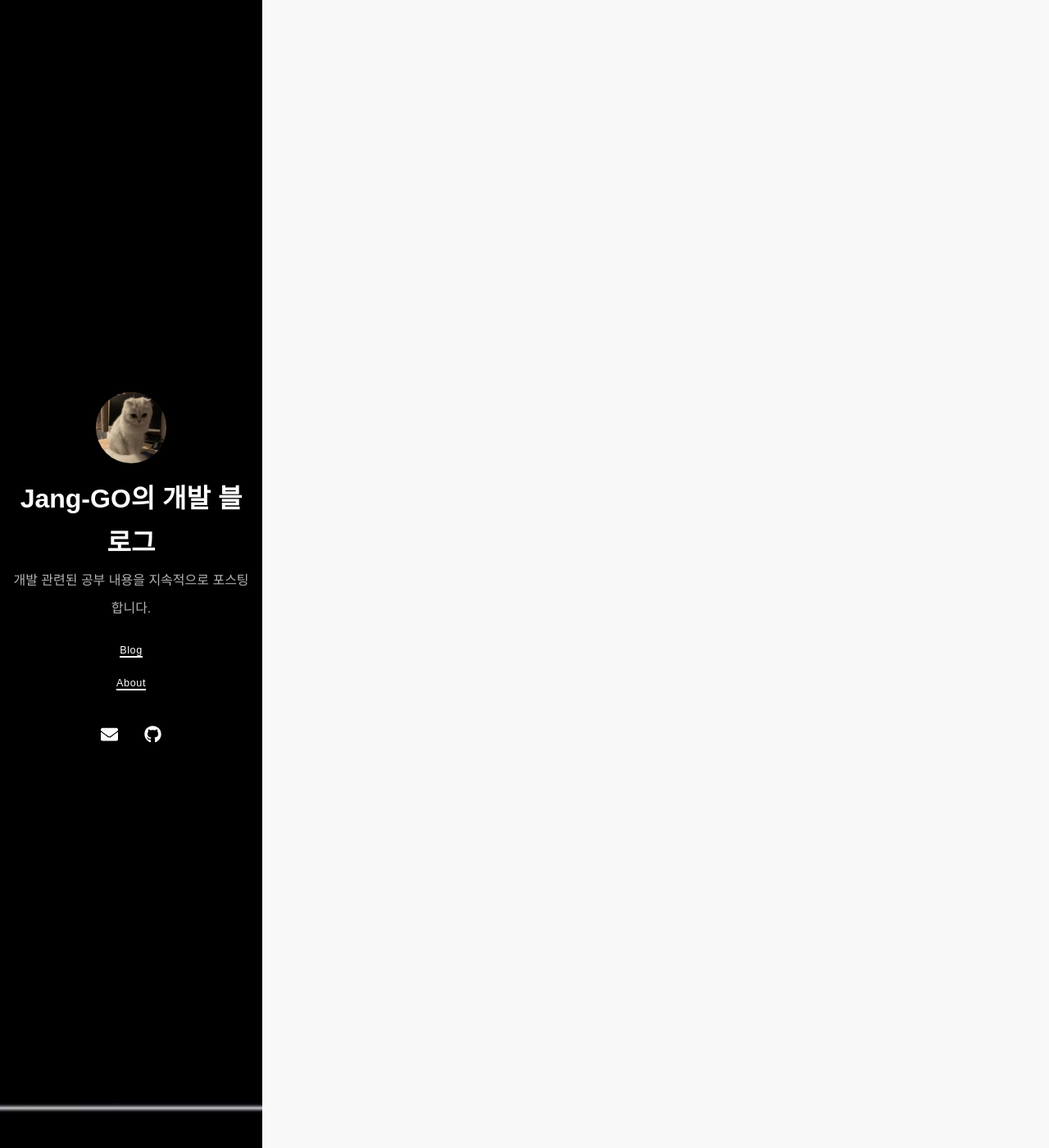
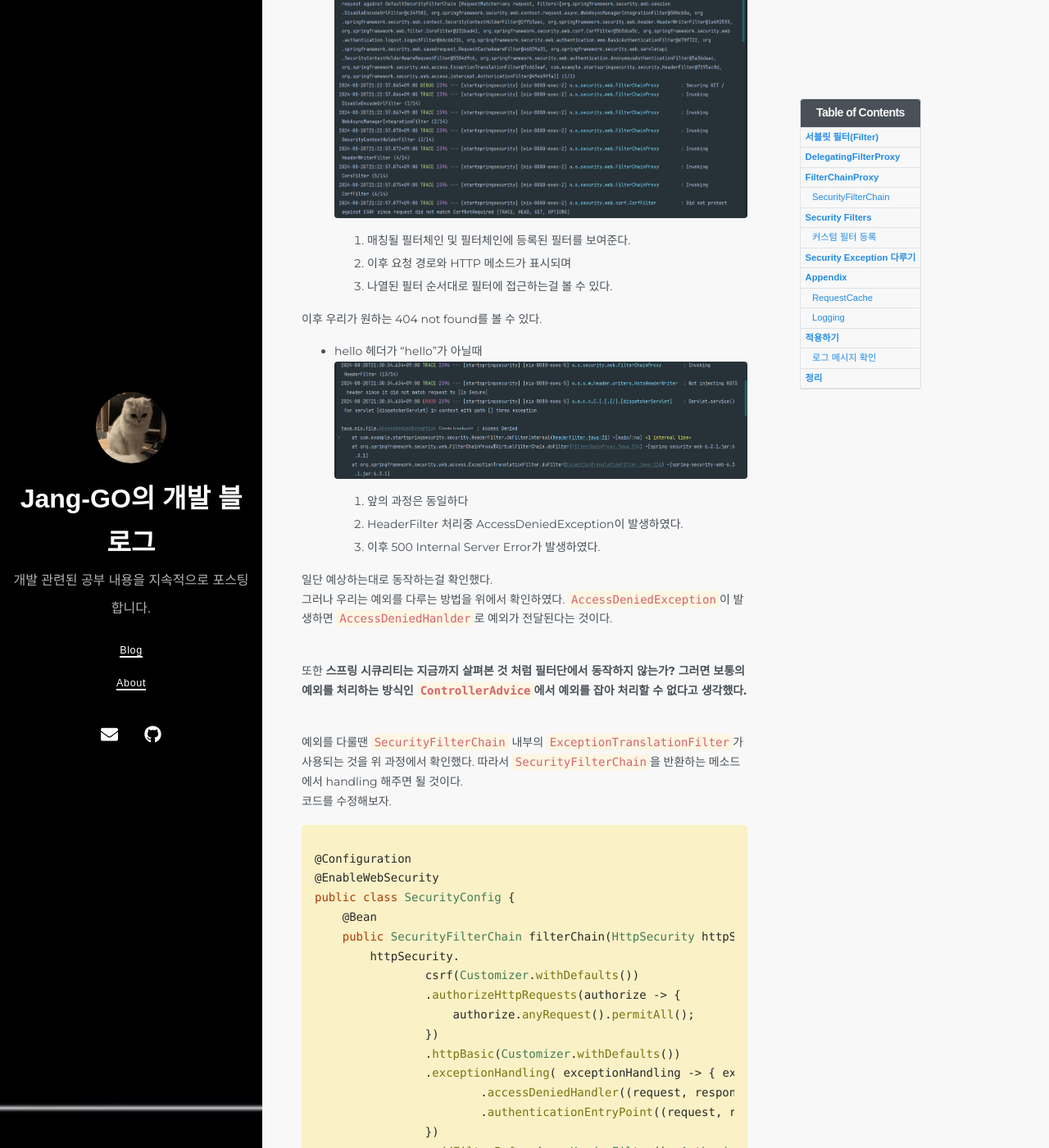
Before and after one commit to Jang-GO/Jang-GO.github.io, a Jekyll site: the page built from _posts/스프링시큐리티/2024-08-20-스프링-시큐리티-정복하기2.md, in a window 1280 px wide and 1400 px high, scrolled down 8867 px. Shown: the whole window at 82% size. Built offline with Jekyll 4.4.1, drawn with Linux system fonts in a browser that asks for light colours; nearby versions of some CDN libraries; some of the changed text lies outside the part shown.

Commit message:
[FINISH] 스프링 시큐리티 정복하기2

````diff
--- a/_posts/스프링시큐리티/2024-08-20-스프링-시큐리티-정복하기2.md
+++ b/_posts/스프링시큐리티/2024-08-20-스프링-시큐리티-정복하기2.md
@@ -41,7 +40,6 @@ public void doFilter(ServletRequest request, ServletResponse response, FilterCha
     // do something after the rest of the application
 }
 ```
-
 
 ## DelegatingFilterProxy
 `DelegatingFilterProxy`는 필터 구현체로, 서블릿 컨테이너의 라이프사이클과 Spring의 `ApplicationContext`를 연결할 수 있게 한다.
@@ -169,3 +167,105 @@ try {
 ```properties
 logging.level.org.springframework.security=TRACE
 ```
+
+## 적용하기
+위에 지금까지 학습한 내용을 정리해서 샘플 프로젝트를 만들어보려고 한다.<br>
+일단 인증과 인가에 대한내용은 아직 학습하지 않았으므로 지금까지 한 내용을 간추려보면
+SecurityFilterChain을 통해 보안 작업이 수행되고 그 안에 우리가 원하는 필터도 추가할 수 있다는 내용이다.
+<br>
+먼저 `Spring Web`과 `Spring Security` Dependency만 추가하고 아래 코드를 짯다.
+
+```java
+@Configuration
+@EnableWebSecurity
+public class SecurityConfig {
+
+    @Bean
+    public SecurityFilterChain filterChain(HttpSecurity httpSecurity) throws Exception{
+        httpSecurity.
+                csrf(Customizer.withDefaults())
+                .authorizeHttpRequests(authorize -> {
+                    authorize.anyRequest().permitAll();
+                })
+                .httpBasic(Customizer.withDefaults())
+                .addFilterBefore(new HeaderFilter(), AuthorizationFilter.class);
+        return httpSecurity.build();
+    }
+}
+
+public class HeaderFilter extends OncePerRequestFilter {
+    @Override
+    protected void doFilterInternal(HttpServletRequest request, HttpServletResponse response, FilterChain filterChain) throws ServletException, IOException {
+        String hello = request.getHeader("hello");
+        boolean flag = isAllowed(hello);
+        if(flag){
+            filterChain.doFilter(request, response);
+            return;
+        }
+        throw new AccessDeniedException("Access Denied");
+    }
+
+    private boolean isAllowed(String hello) {
+        return hello.equals("hello");
+    }
+}
+```
+간단하게 헤더의 내용을 확인하는 필터를 만들고 이를 `SecurityFilterChain`에 추가하였다.<br>
+로깅 설정도 해주고 이후 Postman으로 테스트해보자.
+### 로그 메시지 확인
+일단 우리는 컨트롤러가 없으므로 404 not found 를 원한다.
+> hello 헤더가 없으면 NullPointerException이 발생하므로 우리가 원하는 결과가 아니다. hello 헤더를 추가하자.
+
+* hello 헤더가 "hello"일때
+![로그](/assets/스프링시큐리티/logmessages.png)
+1. 매칭될 필터체인 및 필터체인에 등록된 필터를 보여준다.
+2. 이후 요청 경로와 HTTP 메소드가 표시되며
+3. 나열된 필터 순서대로 필터에 접근하는걸 볼 수 있다.
+
+이후 우리가 원하는 404 not found를 볼 수 있다.
+* hello 헤더가 "hello"가 아닐때
+![에러로그](/assets/스프링시큐리티/logmessages22.png)
+1. 앞의 과정은 동일하다
+2. HeaderFilter 처리중 AccessDeniedException이 발생하였다.
+3. 이후 500 Internal Server Error가 발생하였다.
+
+일단 예상하는대로 동작하는걸 확인했다.<br>
+그러나 우리는 예외를 다루는 방법을 위에서 확인하였다. `AccessDeniedException`이 발생하면 `AccessDeniedHanlder`로 예외가 전달된다는 것이다.<br>
+<br>
+
+또한 <b>스프링 시큐리티는 지금까지 살펴본 것 처럼 필터단에서 동작하지 않는가? 그러면 보통의 예외를 처리하는 방식인 `ControllerAdvice`에서 예외를 잡아 처리할 수 없다고 생각했다.</b>
+<br><br>
+
+예외를 다룰땐 `SecurityFilterChain` 내부의  `ExceptionTranslationFilter`가 사용되는 것을 위 과정에서 확인했다. 따라서 `SecurityFilterChain`을 반환하는 메소드에서 handling 해주면 될 것이다.<br>
+코드를 수정해보자.
+
+```java
+@Configuration
+@EnableWebSecurity
+public class SecurityConfig {
+    @Bean
+    public SecurityFilterChain filterChain(HttpSecurity httpSecurity) throws Exception{
+        httpSecurity.
+                csrf(Customizer.withDefaults())
+                .authorizeHttpRequests(authorize -> {
+                    authorize.anyRequest().permitAll();
+                })
+                .httpBasic(Customizer.withDefaults())
+                .exceptionHandling( exceptionHandling -> { exceptionHandling
+                        .accessDeniedHandler((request, response, accessDeniedException) -> System.out.println("Success Exception Control(AccessDeniedException)"))
+                        .authenticationEntryPoint((request, response, authException) -> System.out.println("Success Exception Control(AuthenticationException)"));
+                })
+                .addFilterBefore(new HeaderFilter(), AuthorizationFilter.class);
+        return httpSecurity.build();
+    }
+}
+```
+* exceptionHandling 코드가 추가되었다.
+* 내부에서는 `AccessDeniedException`과 `AuthenticationException`을 처리하는 두 코드가 작성되어있다.
+* 예외처리 로직에 따라 `AccessDeniedHandler`와 `AuthenticationEntryPoint`의 구현체는 만들어서 넣어주면 될 듯.
+
+실행 후 헤더값을 "hello1"로 잘못 입력하여 보내면 AccessDeniedException이 발생하고 이후 아래사진처럼 처리되는 것을 확인할 수 있다.
+![성공](/assets/스프링시큐리티/exceptionControl.png)
+
+## 정리
+지금까지 스프링 시큐리티의 기본적인 동작방식을 알아보았다. 서블릿 필터에서부터 시작하여 여기에 스프링 기술이 어떻게 적용되는지 살펴보고 프록시를 통해 보안필터 체인들이 쭉 적용되어 처리가 되는 것을 확인하였다. 또한 보안필터에 커스텀필터도 추가할 수 있고 그 과정에서 발생하는 Security Exception이 어떻게 처리되는지도 알아보았다.<br>
````
Also changed, not shown: other parts of _posts/스프링시큐리티/2024-08-20-스프링-시큐리티-정복하기2.md (+0 -1 lines), _posts/스프링시큐리티/2024-08-19-스프링-시큐리티-정복하기.md (+0 -1 lines), assets/스프링시큐리티/exceptionControl.png (added), assets/스프링시큐리티/logmessages.png (added), assets/스프링시큐리티/logmessages22.png (added).
